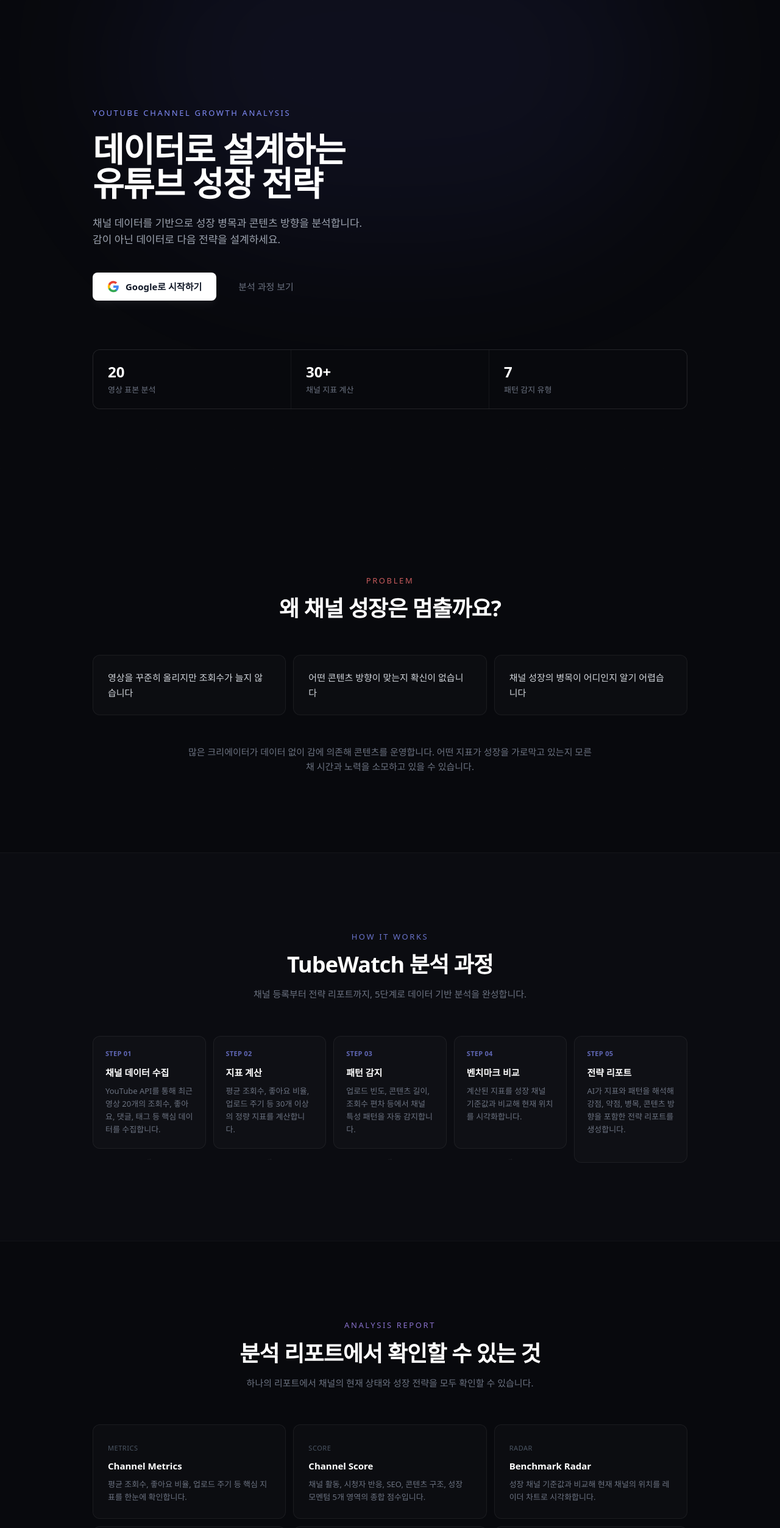
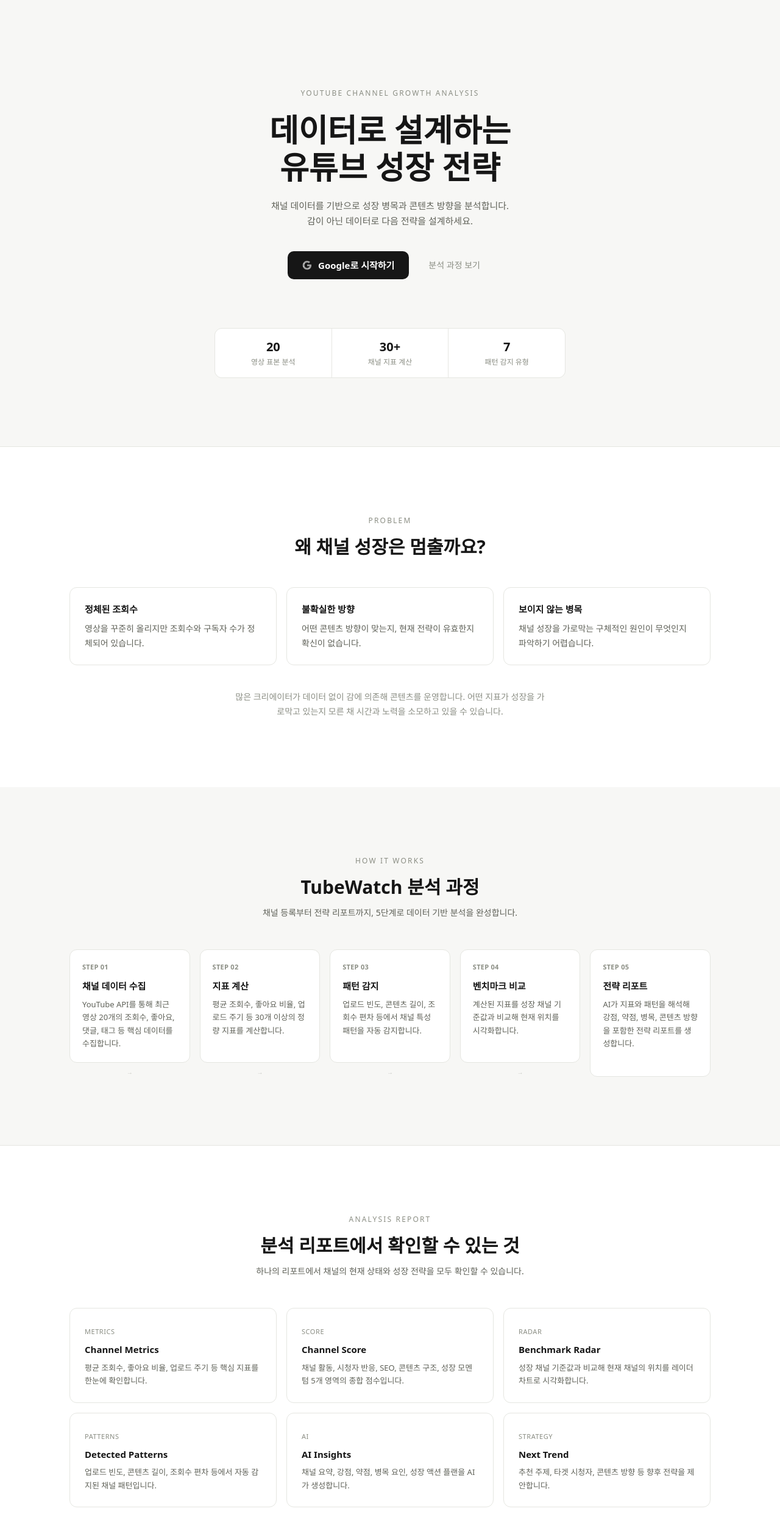
Before and after one commit to nudgefilm/tubewatch, a Next.js app: page / in a window 1280 px wide. Shown: the top 2506 px of the page at 61% size. Built offline with nearby package versions, Linux system fonts and the light colour scheme; no server answers.

Commit message:
Redesign landing page with light neutral premium SaaS UI

```diff
--- a/src/app/page.tsx
+++ b/src/app/page.tsx
@@ -19,7 +19,7 @@
   }
 
   return (
-    <main className="min-h-screen bg-[#08090d]">
+    <main className="min-h-screen bg-[#f7f7f5]">
       <Hero isAuthenticated={isAuthenticated} />
       <ProblemSection />
       <HowItWorks />
@@ -28,9 +28,9 @@
       <ForWho />
       <CTASection isAuthenticated={isAuthenticated} />
 
-      <footer className="border-t border-white/[0.04] bg-[#08090d] py-10">
-        <div className="mx-auto max-w-5xl px-6 text-center">
-          <p className="text-[13px] text-gray-600">
+      <footer className="border-t border-[#e5e6e1] bg-[#f7f7f5] py-10">
+        <div className="mx-auto max-w-[1100px] px-6 text-center">
+          <p className="text-[13px] text-[#8b8e84]">
             TubeWatch — 데이터로 설계하는 유튜브 성장 전략
           </p>
         </div>
--- a/src/components/landing/GoogleLoginButton.tsx
+++ b/src/components/landing/GoogleLoginButton.tsx
@@ -41,22 +41,26 @@
       disabled={isLoading}
       className={className}
     >
-      <svg className="h-5 w-5" viewBox="0 0 24 24" aria-hidden="true">
+      <svg className="h-4 w-4" viewBox="0 0 24 24" aria-hidden="true">
         <path
           d="M22.56 12.25c0-.78-.07-1.53-.2-2.25H12v4.26h5.92a5.06 5.06 0 0 1-2.2 3.32v2.77h3.57c2.08-1.92 3.28-4.74 3.28-8.1z"
-          fill="#4285F4"
+          fill="currentColor"
+          opacity="0.6"
         />
         <path
           d="M12 23c2.97 0 5.46-.98 7.28-2.66l-3.57-2.77c-.98.66-2.23 1.06-3.71 1.06-2.86 0-5.29-1.93-6.16-4.53H2.18v2.84C3.99 20.53 7.7 23 12 23z"
-          fill="#34A853"
+          fill="currentColor"
+          opacity="0.6"
         />
         <path
           d="M5.84 14.09c-.22-.66-.35-1.36-.35-2.09s.13-1.43.35-2.09V7.07H2.18C1.43 8.55 1 10.22 1 12s.43 3.45 1.18 4.93l2.85-2.22.81-.62z"
-          fill="#FBBC05"
+          fill="currentColor"
+          opacity="0.6"
         />
         <path
           d="M12 5.38c1.62 0 3.06.56 4.21 1.64l3.15-3.15C17.45 2.09 14.97 1 12 1 7.7 1 3.99 3.47 2.18 7.07l3.66 2.84c.87-2.6 3.3-4.53 6.16-4.53z"
-          fill="#EA4335"
+          fill="currentColor"
+          opacity="0.6"
         />
       </svg>
       {isLoading ? "로그인 중..." : label}
--- a/src/components/landing/Hero.tsx
+++ b/src/components/landing/Hero.tsx
@@ -7,68 +7,59 @@
 
 export default function Hero({ isAuthenticated = false }: HeroProps): JSX.Element {
   return (
-    <section className="relative overflow-hidden bg-[#08090d]">
-      {/* Subtle grid */}
-      <div
-        className="pointer-events-none absolute inset-0 opacity-[0.03]"
-        style={{
-          backgroundImage:
-            "linear-gradient(rgba(255,255,255,.1) 1px, transparent 1px), linear-gradient(90deg, rgba(255,255,255,.1) 1px, transparent 1px)",
-          backgroundSize: "64px 64px",
-        }}
-      />
-      {/* Spotlight glow */}
-      <div className="pointer-events-none absolute left-1/2 top-0 h-[600px] w-[900px] -translate-x-1/2 -translate-y-1/3 rounded-full bg-indigo-500/[0.07] blur-[120px]" />
-
-      <div className="relative mx-auto max-w-5xl px-6 pb-28 pt-36 sm:pb-36 sm:pt-44">
-        <p className="mb-5 text-[13px] font-medium uppercase tracking-[0.2em] text-indigo-400">
+    <section className="bg-[#f7f7f5] pb-20 pt-28 sm:pb-28 sm:pt-36">
+      <div className="mx-auto max-w-[1100px] px-6">
+        <div className="mx-auto max-w-2xl text-center">
+          <p className="mb-5 text-[12px] font-medium uppercase tracking-[0.18em] text-[#8b8e84]">
             YouTube Channel Growth Analysis
           </p>
 
-        <h1 className="max-w-3xl text-[2.5rem] font-semibold leading-[1.15] tracking-tight text-white sm:text-5xl lg:text-[3.5rem]">
+          <h1 className="text-[2.25rem] font-semibold leading-[1.18] text-[#161616] sm:text-[2.75rem] lg:text-[3.25rem]">
             데이터로 설계하는
             <br />
             유튜브 성장 전략
           </h1>
 
-        <p className="mt-6 max-w-xl text-[17px] leading-relaxed text-gray-400">
+          <p className="mx-auto mt-5 max-w-md text-[15px] leading-[1.7] text-[#5f6158]">
             채널 데이터를 기반으로 성장 병목과 콘텐츠 방향을 분석합니다.
             <br className="hidden sm:block" />
             감이 아닌 데이터로 다음 전략을 설계하세요.
           </p>
 
-        <div className="mt-10 flex flex-wrap items-center gap-4">
+          <div className="mt-9 flex flex-col items-center gap-3 sm:flex-row sm:justify-center">
             {isAuthenticated ? (
               <Link
                 href="/channels"
-              className="inline-flex items-center gap-2 rounded-lg bg-white px-6 py-3 text-[15px] font-semibold text-gray-900 transition hover:bg-gray-100"
+                className="inline-flex items-center gap-2 rounded-[10px] bg-[#161616] px-6 py-3 text-[15px] font-semibold text-white transition hover:bg-[#2a2a2a]"
               >
                 대시보드로 이동
-              <span aria-hidden="true" className="text-gray-400">→</span>
+                <span aria-hidden="true" className="text-white/40">→</span>
               </Link>
             ) : (
               <GoogleLoginButton
-              className="inline-flex items-center gap-2.5 rounded-lg bg-white px-6 py-3 text-[15px] font-semibold text-gray-900 shadow-lg shadow-white/5 transition hover:bg-gray-100 disabled:opacity-50"
+                className="inline-flex items-center gap-2.5 rounded-[10px] bg-[#161616] px-6 py-3 text-[15px] font-semibold text-white transition hover:bg-[#2a2a2a] disabled:opacity-50"
                 label="Google로 시작하기"
               />
             )}
             <a
               href="#how-it-works"
-            className="inline-flex items-center rounded-lg px-5 py-3 text-[15px] font-medium text-gray-500 transition hover:text-gray-300"
+              className="inline-flex items-center rounded-[10px] px-5 py-3 text-[14px] font-medium text-[#8b8e84] transition hover:text-[#5f6158]"
             >
               분석 과정 보기
             </a>
           </div>
+        </div>
 
-        <div className="mt-20 grid gap-px overflow-hidden rounded-xl border border-white/[0.06] bg-white/[0.06] sm:grid-cols-3">
+        {/* Stats strip */}
+        <div className="mx-auto mt-20 grid max-w-xl gap-px overflow-hidden rounded-xl border border-[#e5e6e1] bg-[#e5e6e1] sm:grid-cols-3">
           {[
             { value: "20", label: "영상 표본 분석" },
             { value: "30+", label: "채널 지표 계산" },
             { value: "7", label: "패턴 감지 유형" },
           ].map((stat) => (
-            <div key={stat.label} className="bg-[#08090d] px-6 py-5">
-              <p className="text-2xl font-semibold tabular-nums text-white">{stat.value}</p>
-              <p className="mt-1 text-[13px] text-gray-500">{stat.label}</p>
+            <div key={stat.label} className="bg-white px-5 py-4 text-center">
+              <p className="text-xl font-semibold tabular-nums text-[#161616]">{stat.value}</p>
+              <p className="mt-0.5 text-[12px] text-[#8b8e84]">{stat.label}</p>
             </div>
           ))}
         </div>
--- a/src/components/landing/HowItWorks.tsx
+++ b/src/components/landing/HowItWorks.tsx
@@ -33,38 +33,38 @@
 
 export default function HowItWorks(): JSX.Element {
   return (
-    <section id="how-it-works" className="border-t border-white/[0.04] bg-[#0b0c11] py-24 sm:py-32">
-      <div className="mx-auto max-w-5xl px-6">
+    <section id="how-it-works" className="bg-[#f7f7f5] py-20 sm:py-28">
+      <div className="mx-auto max-w-[1100px] px-6">
         <div className="mx-auto max-w-2xl text-center">
-          <p className="mb-4 text-[13px] font-medium uppercase tracking-[0.2em] text-indigo-400/80">
+          <p className="mb-4 text-[12px] font-medium uppercase tracking-[0.18em] text-[#8b8e84]">
             How It Works
           </p>
-          <h2 className="text-3xl font-semibold tracking-tight text-white sm:text-4xl">
+          <h2 className="text-[1.75rem] font-semibold leading-snug text-[#161616] sm:text-3xl">
             TubeWatch 분석 과정
           </h2>
-          <p className="mt-4 text-[15px] leading-relaxed text-gray-500">
+          <p className="mt-3 text-[14px] leading-[1.7] text-[#5f6158]">
             채널 등록부터 전략 리포트까지, 5단계로 데이터 기반 분석을 완성합니다.
           </p>
         </div>
 
-        <div className="mt-14 grid gap-3 sm:grid-cols-2 lg:grid-cols-5">
+        <div className="mt-12 grid gap-4 sm:grid-cols-2 lg:grid-cols-5">
           {STEPS.map((step, i) => (
             <div key={step.step} className="relative flex flex-col">
-              <div className="flex h-full flex-col rounded-xl border border-white/[0.06] bg-white/[0.02] p-5">
-                <span className="mb-3 text-[11px] font-semibold tabular-nums tracking-wide text-indigo-400/70">
+              <div className="flex h-full flex-col rounded-xl border border-[#e5e6e1] bg-white p-5">
+                <span className="mb-3 text-[11px] font-semibold tabular-nums tracking-wide text-[#8b8e84]">
                   STEP {step.step}
                 </span>
-                <h3 className="text-[15px] font-semibold text-white">
+                <h3 className="text-[15px] font-semibold text-[#161616]">
                   {step.title}
                 </h3>
-                <p className="mt-2 text-[13px] leading-relaxed text-gray-500">
+                <p className="mt-2 text-[13px] leading-[1.65] text-[#5f6158]">
                   {step.description}
                 </p>
               </div>
 
               {i < STEPS.length - 1 ? (
                 <div className="mx-auto mt-2 hidden items-center justify-center lg:flex">
-                  <span className="text-[10px] text-white/10">→</span>
+                  <span className="text-[10px] text-[#c8c9c3]">→</span>
                 </div>
               ) : null}
             </div>
--- a/src/components/landing/ProblemSection.tsx
+++ b/src/components/landing/ProblemSection.tsx
@@ -1,45 +1,50 @@
 const PAIN_POINTS = [
   {
-    text: "영상을 꾸준히 올리지만 조회수가 늘지 않습니다",
+    title: "정체된 조회수",
+    text: "영상을 꾸준히 올리지만 조회수와 구독자 수가 정체되어 있습니다.",
   },
   {
-    text: "어떤 콘텐츠 방향이 맞는지 확신이 없습니다",
+    title: "불확실한 방향",
+    text: "어떤 콘텐츠 방향이 맞는지, 현재 전략이 유효한지 확신이 없습니다.",
   },
   {
-    text: "채널 성장의 병목이 어디인지 알기 어렵습니다",
+    title: "보이지 않는 병목",
+    text: "채널 성장을 가로막는 구체적인 원인이 무엇인지 파악하기 어렵습니다.",
   },
 ];
 
 export default function ProblemSection(): JSX.Element {
   return (
-    <section className="bg-[#08090d] py-24 sm:py-32">
-      <div className="mx-auto max-w-5xl px-6">
+    <section className="border-t border-[#e5e6e1] bg-white py-20 sm:py-28">
+      <div className="mx-auto max-w-[1100px] px-6">
         <div className="mx-auto max-w-2xl text-center">
-          <p className="mb-4 text-[13px] font-medium uppercase tracking-[0.2em] text-red-400/80">
+          <p className="mb-4 text-[12px] font-medium uppercase tracking-[0.18em] text-[#8b8e84]">
             Problem
           </p>
-          <h2 className="text-3xl font-semibold tracking-tight text-white sm:text-4xl">
+          <h2 className="text-[1.75rem] font-semibold leading-snug text-[#161616] sm:text-3xl">
             왜 채널 성장은 멈출까요?
           </h2>
         </div>
 
-        <div className="mt-14 grid gap-3 sm:grid-cols-3">
+        <div className="mt-12 grid gap-4 sm:grid-cols-3">
           {PAIN_POINTS.map((point) => (
             <div
-              key={point.text}
-              className="rounded-xl border border-white/[0.06] bg-white/[0.02] p-6"
+              key={point.title}
+              className="rounded-xl border border-[#e5e6e1] bg-white p-6"
             >
-              <p className="text-[15px] font-medium leading-relaxed text-gray-300">
+              <h3 className="text-[15px] font-semibold text-[#161616]">
+                {point.title}
+              </h3>
+              <p className="mt-2 text-[14px] leading-[1.7] text-[#5f6158]">
                 {point.text}
               </p>
             </div>
           ))}
         </div>
 
-        <p className="mx-auto mt-12 max-w-2xl text-center text-[15px] leading-relaxed text-gray-500">
+        <p className="mx-auto mt-10 max-w-lg text-center text-[14px] leading-[1.7] text-[#8b8e84]">
           많은 크리에이터가 데이터 없이 감에 의존해 콘텐츠를 운영합니다.
-          어떤 지표가 성장을 가로막고 있는지 모른 채
-          시간과 노력을 소모하고 있을 수 있습니다.
+          어떤 지표가 성장을 가로막고 있는지 모른 채 시간과 노력을 소모하고 있을 수 있습니다.
         </p>
       </div>
     </section>
--- a/src/components/landing/ReportPreview.tsx
+++ b/src/components/landing/ReportPreview.tsx
@@ -39,33 +39,33 @@
 
 export default function ReportPreview(): JSX.Element {
   return (
-    <section className="border-t border-white/[0.04] bg-[#08090d] py-24 sm:py-32">
-      <div className="mx-auto max-w-5xl px-6">
+    <section className="border-t border-[#e5e6e1] bg-white py-20 sm:py-28">
+      <div className="mx-auto max-w-[1100px] px-6">
         <div className="mx-auto max-w-2xl text-center">
-          <p className="mb-4 text-[13px] font-medium uppercase tracking-[0.2em] text-violet-400/80">
+          <p className="mb-4 text-[12px] font-medium uppercase tracking-[0.18em] text-[#8b8e84]">
             Analysis Report
           </p>
-          <h2 className="text-3xl font-semibold tracking-tight text-white sm:text-4xl">
+          <h2 className="text-[1.75rem] font-semibold leading-snug text-[#161616] sm:text-3xl">
             분석 리포트에서 확인할 수 있는 것
           </h2>
-          <p className="mt-4 text-[15px] leading-relaxed text-gray-500">
+          <p className="mt-3 text-[14px] leading-[1.7] text-[#5f6158]">
             하나의 리포트에서 채널의 현재 상태와 성장 전략을 모두 확인할 수 있습니다.
           </p>
         </div>
 
-        <div className="mt-14 grid gap-3 sm:grid-cols-2 lg:grid-cols-3">
+        <div className="mt-12 grid gap-4 sm:grid-cols-2 lg:grid-cols-3">
           {FEATURES.map((feature) => (
             <div
               key={feature.title}
-              className="rounded-xl border border-white/[0.06] bg-white/[0.02] p-6"
+              className="rounded-xl border border-[#e5e6e1] bg-white p-6"
             >
-              <span className="text-[11px] font-medium uppercase tracking-wider text-gray-600">
+              <span className="text-[11px] font-medium uppercase tracking-wider text-[#8b8e84]">
                 {feature.label}
               </span>
-              <h3 className="mt-2 text-[15px] font-semibold text-white">
+              <h3 className="mt-2 text-[15px] font-semibold text-[#161616]">
                 {feature.title}
               </h3>
-              <p className="mt-2 text-[13px] leading-relaxed text-gray-500">
+              <p className="mt-2 text-[13px] leading-[1.65] text-[#5f6158]">
                 {feature.description}
               </p>
             </div>
```
Also changed, not shown: src/components/landing/CTASection.tsx (+9 -14 lines), src/components/landing/ForWho.tsx (+8 -8 lines), src/components/landing/TrustSection.tsx (+14 -17 lines). Lines whose indentation alone changed are shown as unchanged.
